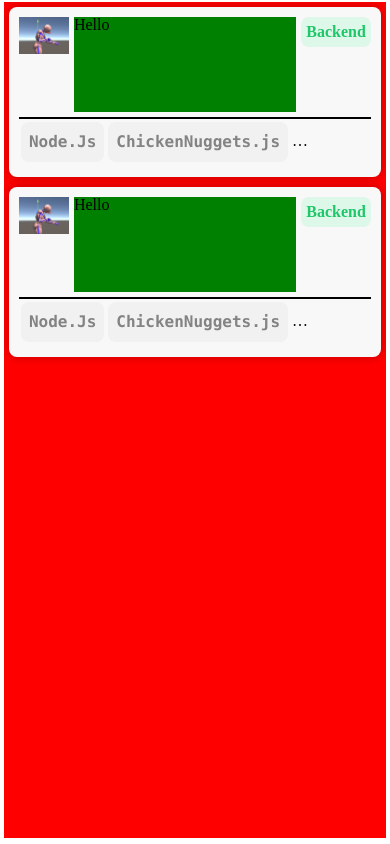
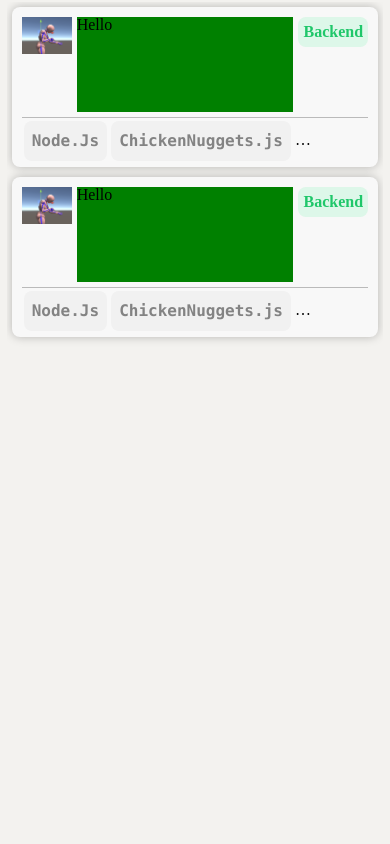
Before and after one commit to Arif-Khalid/nodeflair, a React (Create React App) app: page / in a window 390 px wide. Built offline with nearby package versions, Linux system fonts and the light colour scheme.

Commit message:
Add animation for hover

```diff
--- a/src/App.js
+++ b/src/App.js
@@ -22,7 +22,7 @@ export default function App() {
 
 function JobList({ isMobile }) {
   return (
-    <ul className={isMobile ? "job-list fill-width" : "job-list"}>
+    <ul className={isMobile ? "job-list mobile-job-list" : "job-list"}>
       <Job />
       <Job />
     </ul>
--- a/src/index.css
+++ b/src/index.css
@@ -1,3 +1,7 @@
+body {
+  background-color: #f3f2ef;
+}
+
 .app {
   display: flex;
   justify-content: center;
@@ -10,7 +14,6 @@
 }
 
 .job-list {
-  background-color: red;
   display: flex;
   flex-direction: column;
   gap: 10px;
@@ -19,8 +22,8 @@
   overflow-y: scroll;
 }
 
-.fill-width {
-  width: fill;
+.mobile-job-list {
+  width: 94vw;
 }
 .job-list::-webkit-scrollbar {
   display: none; /* Safari and Chrome */
@@ -33,6 +36,7 @@
 
 .job {
   padding: 10px;
+  padding-bottom: 0px;
   position: relative;
   background-color: #f8f8f8;
   min-height: 150px;
@@ -75,7 +79,7 @@
 .job .skillsContainer {
   grid-row: 2;
   grid-column: 1 / -1;
-  border-top: 2px solid black;
+  border-top: 1px solid rgba(85, 85, 85, 0.379);
   overflow: hidden;
   white-space: nowrap;
   text-overflow: ellipsis;
```
